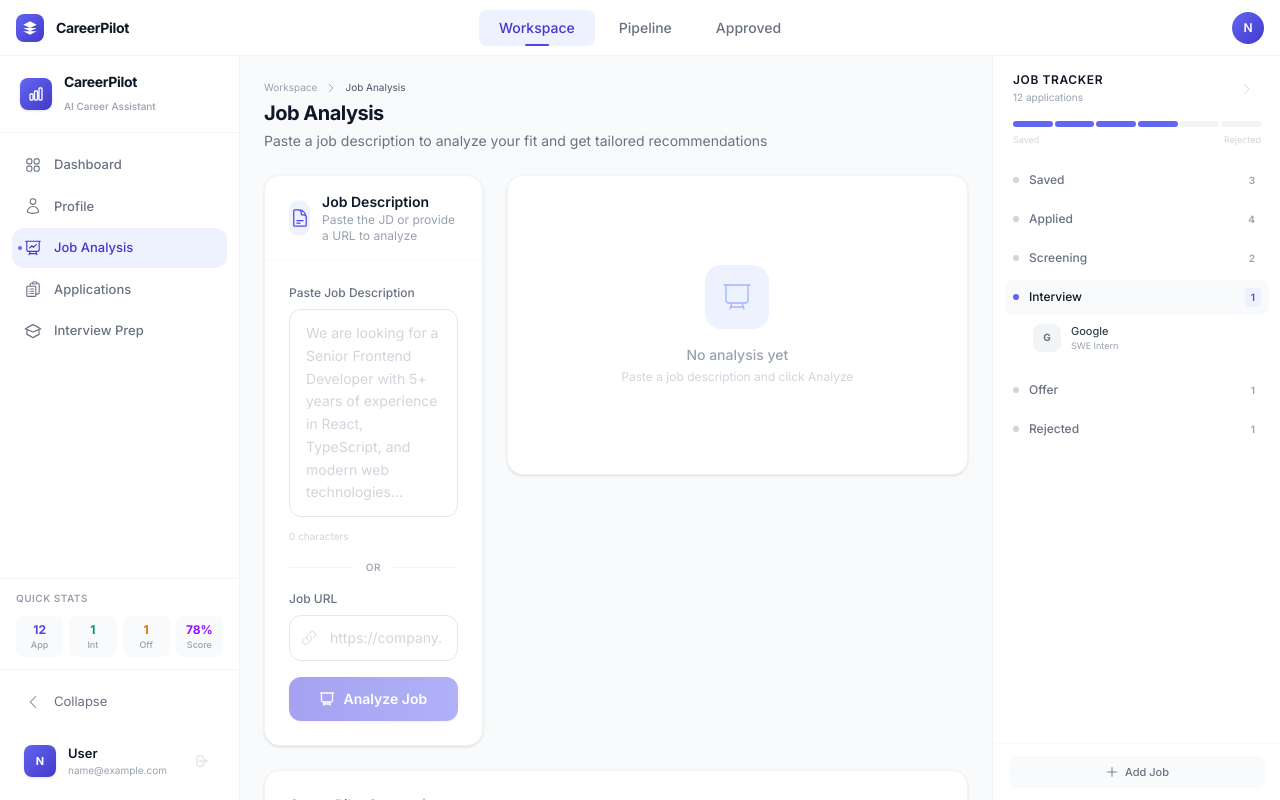
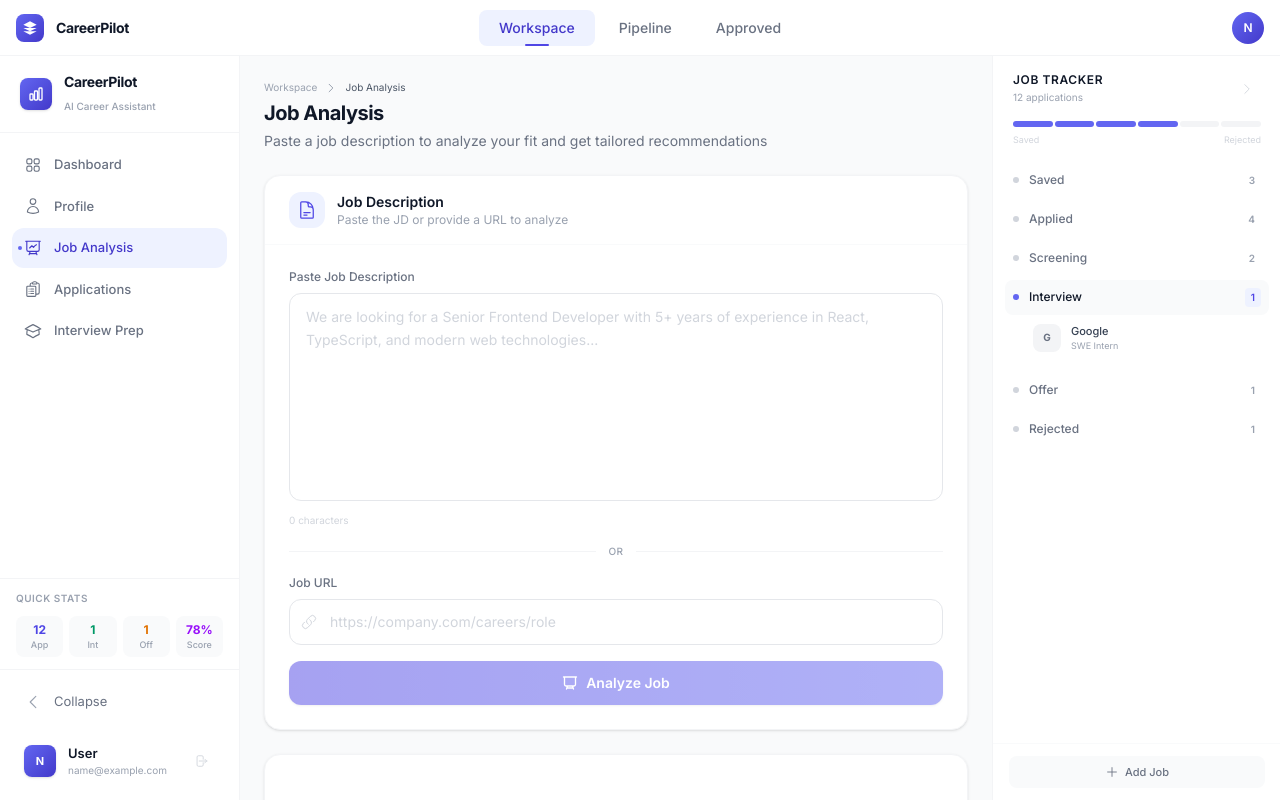
Before and after one commit to bhuwanb23/career_pilot, a React (Vite) app in the folder frontend/: page /applications in a window 1280 px wide. Built offline with nearby package versions, Linux system fonts and the light colour scheme; sample sign-in values are in the browser's storage.

Commit message:
feat: redesign JobAnalysis layout with full-width sections and 4-column grid

```diff
--- a/frontend/src/pages/JobAnalysis.jsx
+++ b/frontend/src/pages/JobAnalysis.jsx
@@ -2,7 +2,7 @@ import { useState } from "react";
 import AppLayout from "../components/AppLayout";
 import InputSection from "../components/analysis/InputSection";
 import MatchScore from "../components/analysis/MatchScore";
-import SkillsAnalysis from "../components/analysis/SkillsAnalysis";
+import { RequiredSkills, MissingSkills } from "../components/analysis/SkillsAnalysis";
 import ResumeSuggestions from "../components/analysis/ResumeSuggestions";
 import CareerScoreGrid from "../components/analysis/CareerScoreGrid";
 import ActionButtons from "../components/analysis/ActionButtons";
@@ -27,23 +27,23 @@ const MOCK_ANALYSIS_RESULT = {
 function computeCareerScores(matchScore) {
   const fit = Math.round((matchScore || 0) * 100);
   return [
-    { label: "Fit", value: fit, color: "#10b981", description: "How well your profile matches" },
-    { label: "Timing", value: 72, color: "#6366f1", description: "Application timing score" },
-    { label: "Competition", value: 58, color: "#f59e0b", description: "Market competition level" },
-    { label: "Readiness", value: 85, color: "#8b5cf6", description: "Interview readiness level" },
+    { label: "Fit", value: fit, color: "#10b981", description: "Profile match" },
+    { label: "Timing", value: 72, color: "#6366f1", description: "Timing score" },
+    { label: "Competition", value: 58, color: "#f59e0b", description: "Competition level" },
+    { label: "Readiness", value: 85, color: "#8b5cf6", description: "Interview ready" },
   ];
 }
 
-function parseSkillsFromAnalysis(analysis) {
-  if (!analysis) return { required: [], missing: [] };
-  const required = ["React", "TypeScript", "Node.js", "Git", "REST APIs"];
-  const missing = ["GraphQL", "AWS", "Docker"];
-  return { required, missing };
+function parseSkillsFromAnalysis() {
+  return {
+    required: ["React", "TypeScript", "Node.js", "Git", "REST APIs"],
+    missing: ["GraphQL", "AWS", "Docker"],
+  };
 }
 
 function parseSuggestionsFromAnalysis() {
   return [
-    { text: "Strengthen your experience with role-specific keywords from the job description", priority: "high" },
+    { text: "Strengthen experience with role-specific keywords from the job description", priority: "high" },
     { text: "Add quantified achievements with metrics (e.g., 'reduced load time by 40%')", priority: "medium" },
     { text: "Tailor your professional summary to match this specific role", priority: "medium" },
     { text: "Ensure your most relevant projects are prominently featured", priority: "low" },
@@ -57,7 +57,7 @@ export default function JobAnalysis({ leftCollapsed, rightCollapsed, onToggleLef
   const [result, setResult] = useState(null);
   const [loadingActions, setLoadingActions] = useState({});
 
-  const skills = parseSkillsFromAnalysis(result?.match_analysis);
+  const skills = parseSkillsFromAnalysis();
   const suggestions = parseSuggestionsFromAnalysis();
   const careerScores = result ? computeCareerScores(result.match_score) : null;
 
@@ -80,6 +80,7 @@ export default function JobAnalysis({ leftCollapsed, rightCollapsed, onToggleLef
   return (
     <AppLayout leftCollapsed={leftCollapsed} rightCollapsed={rightCollapsed} onToggleLeft={onToggleLeft} onToggleRight={onToggleRight}>
       <div className="max-w-6xl mx-auto space-y-6">
+        {/* Header */}
         <div>
           <div className="flex items-center gap-2 text-[10px] text-gray-400 mb-1">
             <span>Workspace</span>
@@ -90,34 +91,40 @@ export default function JobAnalysis({ leftCollapsed, rightCollapsed, onToggleLef
           <p className="text-sm text-gray-500 mt-1">Paste a job description to analyze your fit and get tailored recommendations</p>
         </div>
 
-        <div className="grid grid-cols-1 lg:grid-cols-3 gap-6">
-          <div className="lg:col-span-1 space-y-4">
+        {/* Input Section - Full Width */}
         <InputSection jd={jd} url={url} onJdChange={setJd} onUrlChange={setUrl} onAnalyze={handleAnalyze} loading={loading} />
-            {result && <JobInfoCard company={result.company} role={result.role} status={result.status} matchScore={result.match_score} url={result.url} />}
-          </div>
-          <div className="lg:col-span-2 space-y-4">
+
+        {/* Results Section */}
         {result ? (
           <>
-                <div className="grid grid-cols-1 sm:grid-cols-2 gap-4">
+            {/* Job Info Header - Full Width */}
+            <JobInfoCard company={result.company} role={result.role} status={result.status} matchScore={result.match_score} url={result.url} />
+
+            {/* 4-Column Analysis Grid */}
+            <div className="grid grid-cols-1 sm:grid-cols-2 lg:grid-cols-4 gap-4">
               <MatchScore score={result.match_score} analysis={result.match_analysis} />
-                  <SkillsAnalysis requiredSkills={skills.required} missingSkills={skills.missing} />
+              <RequiredSkills skills={skills.required} />
+              <MissingSkills skills={skills.missing} />
+              <ResumeSuggestions suggestions={suggestions} />
             </div>
-                <ResumeSuggestions suggestions={suggestions} />
+
+            {/* CareerPilot Score */}
+            <CareerScoreGrid scores={careerScores} />
+
+            {/* Action Buttons */}
+            <ActionButtons onAction={handleAction} loadingActions={loadingActions} disabled={!result} />
           </>
         ) : (
-              <div className="bg-white rounded-2xl border border-gray-100 shadow-sm p-12 flex flex-col items-center justify-center min-h-[300px]">
-                <div className="w-16 h-16 rounded-2xl bg-brand-50 flex items-center justify-center mb-4">
-                  <svg className="w-8 h-8 text-brand-300" fill="none" viewBox="0 0 24 24" stroke="currentColor" strokeWidth={1}><path strokeLinecap="round" strokeLinejoin="round" d="M3.75 3v11.25A2.25 2.25 0 006 16.5h2.25M3.75 3h-1.5m1.5 0h16.5m0 0h1.5m-1.5 0v11.25A2.25 2.25 0 0118 16.5h-2.25m-7.5 0h7.5m-7.5 0l-1 3m8.5-3l1 3m0 0l.5 1.5m-.5-1.5h-9.5m0 0l-.5 1.5" /></svg>
+          <div className="bg-white rounded-2xl border border-gray-100 shadow-sm p-16 flex flex-col items-center justify-center">
+            <div className="w-20 h-20 rounded-2xl bg-brand-50 flex items-center justify-center mb-5">
+              <svg className="w-10 h-10 text-brand-300" fill="none" viewBox="0 0 24 24" stroke="currentColor" strokeWidth={1}>
+                <path strokeLinecap="round" strokeLinejoin="round" d="M3.75 3v11.25A2.25 2.25 0 006 16.5h2.25M3.75 3h-1.5m1.5 0h16.5m0 0h1.5m-1.5 0v11.25A2.25 2.25 0 0118 16.5h-2.25m-7.5 0h7.5m-7.5 0l-1 3m8.5-3l1 3m0 0l.5 1.5m-.5-1.5h-9.5m0 0l-.5 1.5" />
+              </svg>
             </div>
-                <p className="text-sm font-medium text-gray-400">No analysis yet</p>
-                <p className="text-xs text-gray-300 mt-1">Paste a job description and click Analyze</p>
+            <p className="text-base font-semibold text-gray-500 mb-1">No analysis yet</p>
+            <p className="text-sm text-gray-400">Paste a job description above and click Analyze</p>
           </div>
         )}
-          </div>
-        </div>
-
-        <CareerScoreGrid scores={careerScores} />
-        <ActionButtons onAction={handleAction} loadingActions={loadingActions} disabled={!result} />
       </div>
     </AppLayout>
   );
```
Lines whose indentation alone changed are shown as unchanged.
